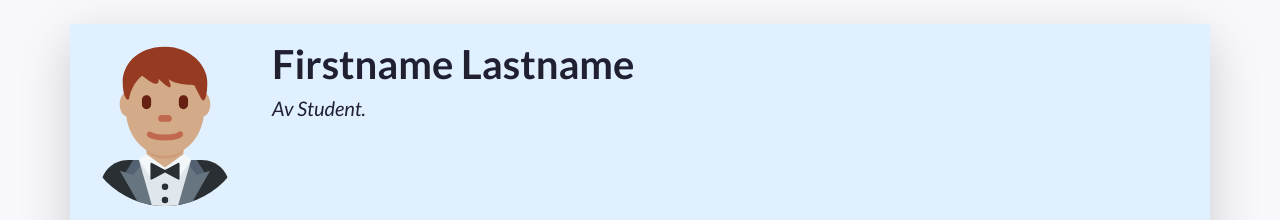
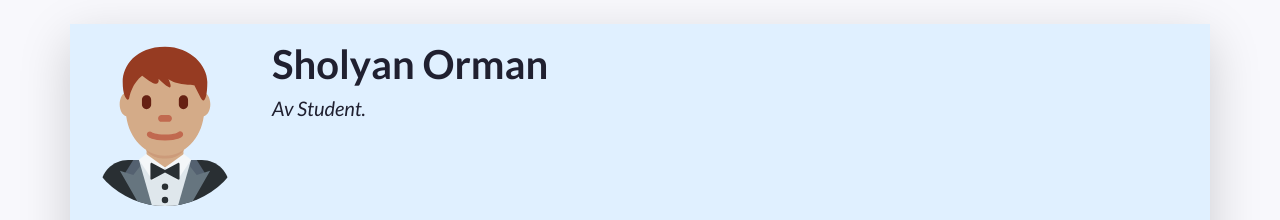
Before and after one commit to Sholyan/CV, a plain HTML site: page index.html in a window 1280 px wide. Shown: the top 220 px of the page. Drawn offline with nearby package versions, Linux system fonts and the light colour scheme.

Commit message:
updated name

```diff
--- a/index.html
+++ b/index.html
@@ -54,7 +54,7 @@
           A container to wrap around your name and tagline. Full-width at small size, then columns of increasing size.
         -->
         <div class="col-12 col-sm-8 col-md-9 col-lg-10 my-3 header-content">
-          <h1 class="fw-bolder">Firstname Lastname</h1>
+          <h1 class="fw-bolder">Sholyan Orman</h1>
           <h5 class="fst-italic tagline">Av Student.</h5>
         </div>
       </header>
```
